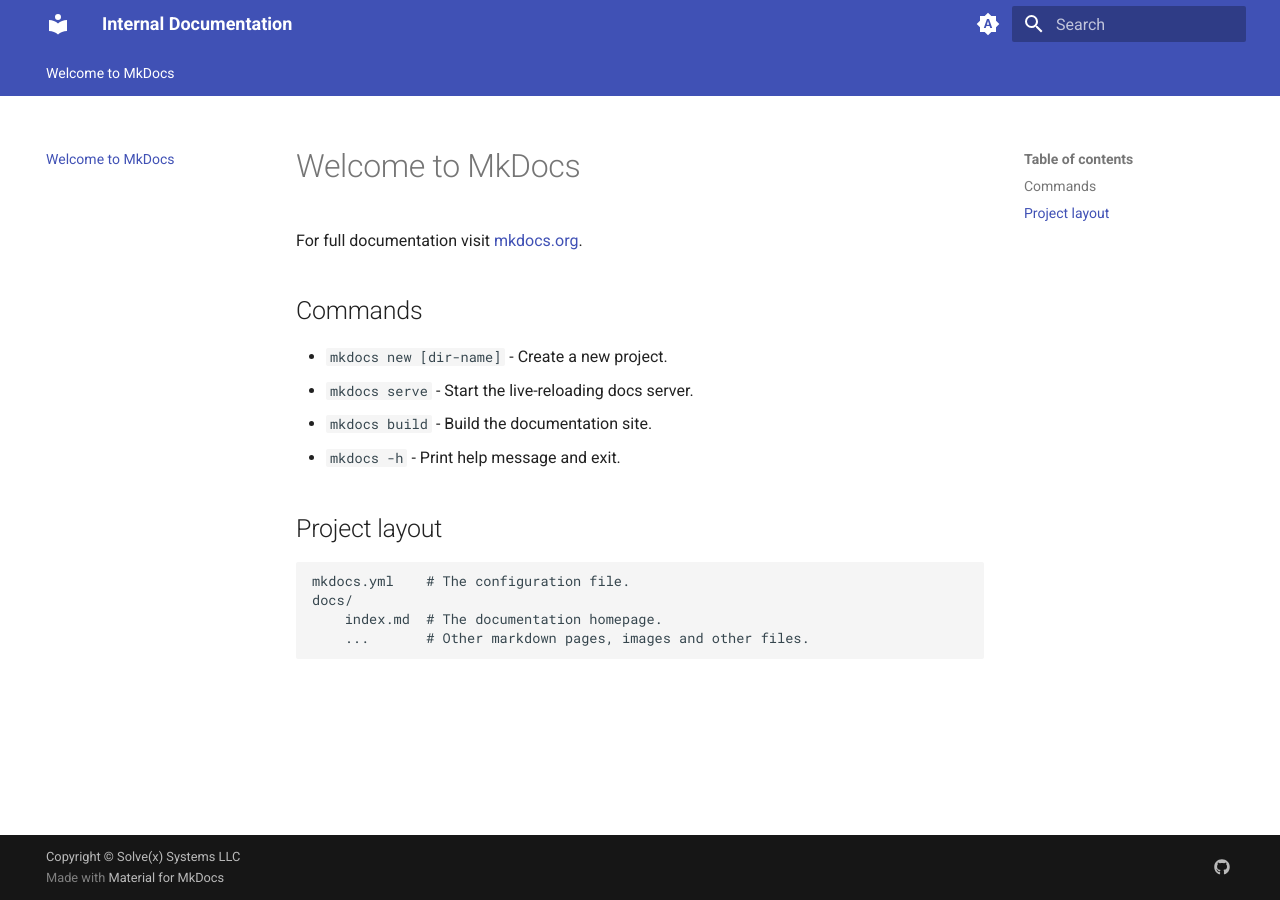
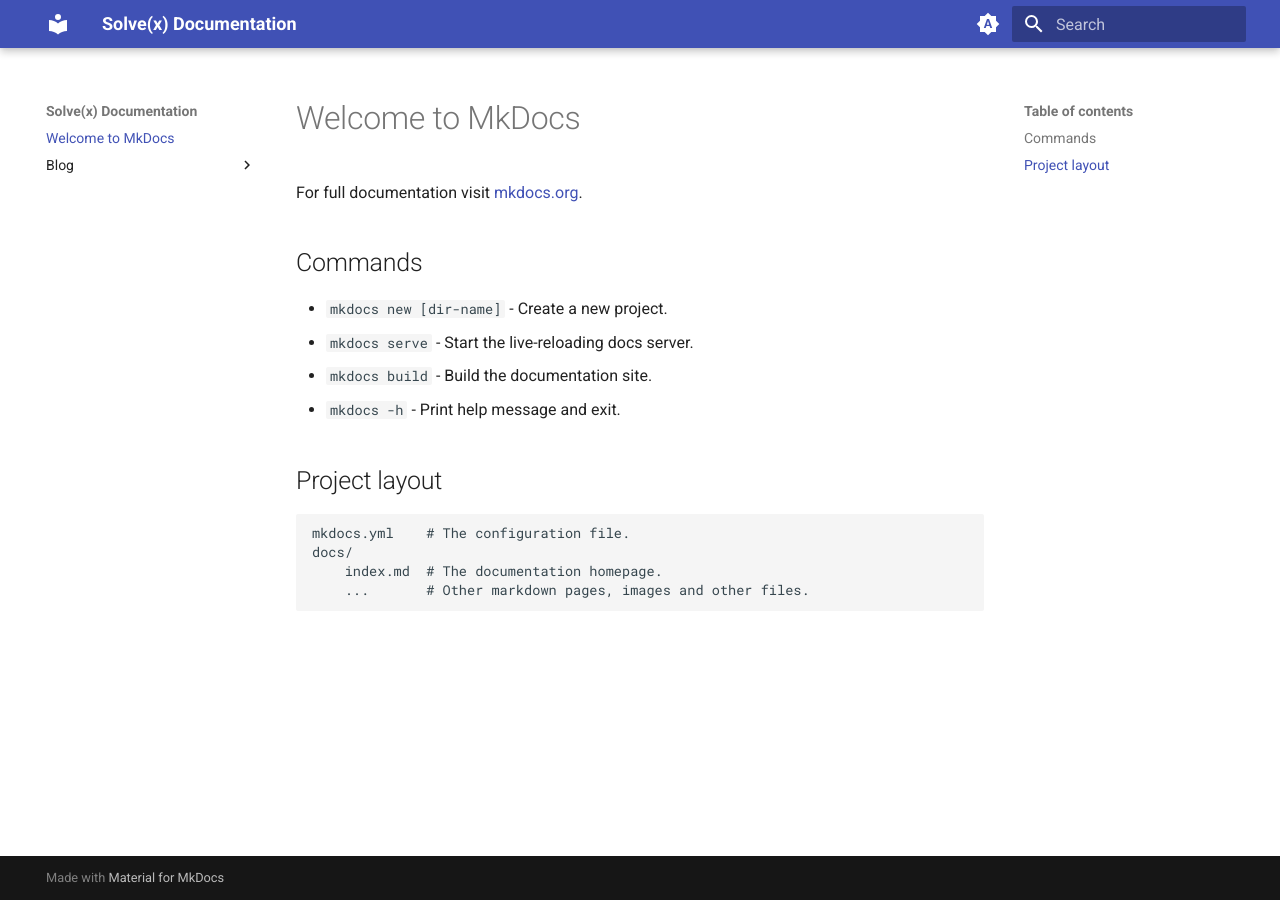
Before and after one commit to solvex-software/solvex-internal-documentation, an MkDocs documentation site: the page built from docs/index.md, in a window 1280 px wide. Built offline with MkDocs 1.6.1 and Material for MkDocs 9.7.7, drawn with Linux system fonts in a browser that asks for light colours.

Commit message:
chore: Update site_name and site_url in mkdocs.yml

```diff
--- /dev/null
+++ b/docs/blog/index.md
@@ -0,0 +1 @@
+# Blog
--- a/mkdocs.yml
+++ b/mkdocs.yml
@@ -1,5 +1,5 @@
-site_name: Internal Documentation
-site_url: https://andreilgeorgescu.github.io/mytest
+site_name: Solve(x) Documentation
+site_url: https://andreilgeorgescu.github.io/solvex-internal-documentation/
 theme:
   name: material
   palette:
@@ -19,22 +19,17 @@ theme:
       toggle:
         icon: material/brightness-4
         name: Switch to system preference
-  plugins:
-    - search
-    - blog
-  features:
-    - navigation.instant
-    - navigation.instant.progress
-    - navigation.tabs
-    - navigation.indexes
-    - search.suggest
-    - search.highlight
-    - search.share
-    - navigation.top
-    - navigation.footer
-extra:
-  social:
-    - icon: fontawesome/brands/github
-      link: https://github.com/solvex-software
-      name: Solve(x) on GitHub
-copyright: Copyright &copy; Solve(x) Systems LLC
+plugins:
+  - search
+  - blog
+features:
+  - navigation.instant
+  - navigation.instant.progress
+  - navigation.tabs
+  - navigation.indexes
+  - search.suggest
+  - search.highlight
+  - search.share
+  - navigation.top
+  - navigation.footer
+  # - navigation.sections
```
Also changed, not shown: docs/blog/posts/2024-06-16.md (added, +13 -0 lines).
